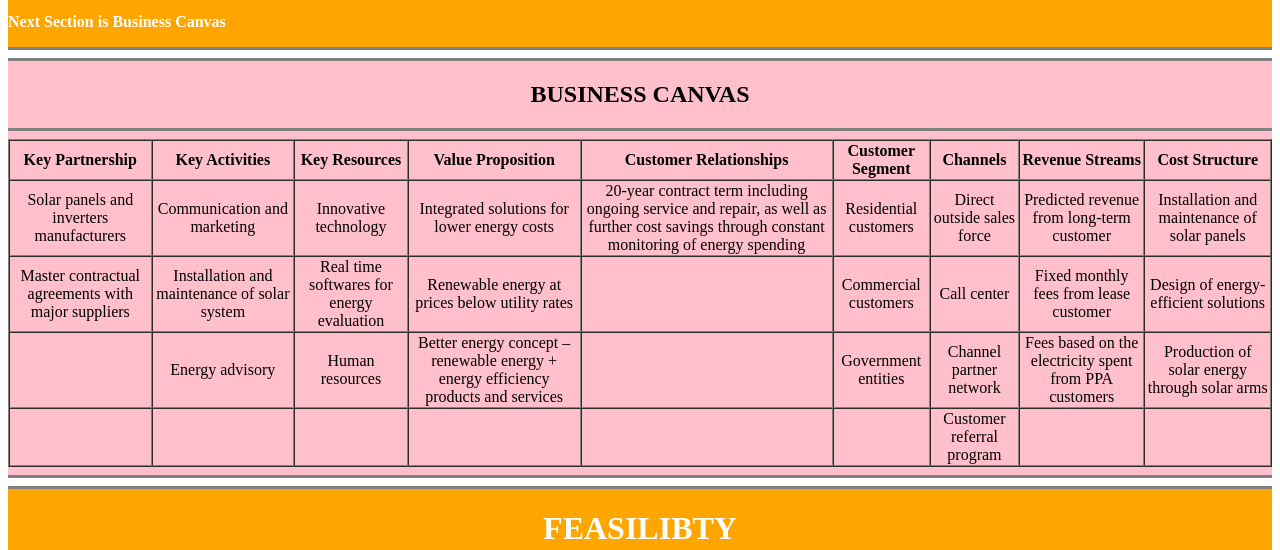
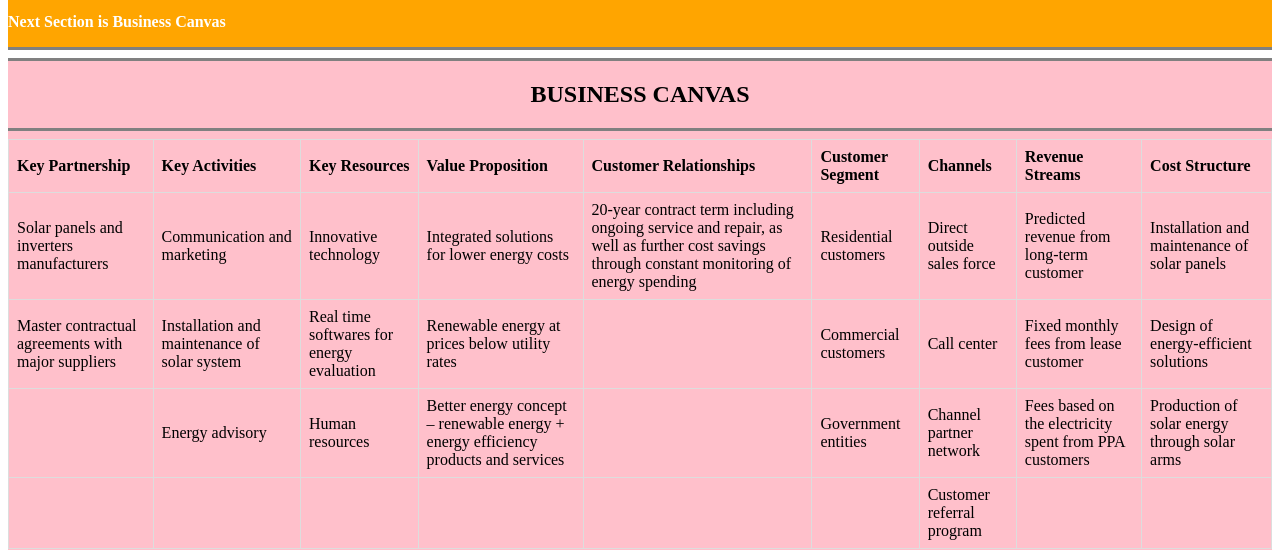
Before and after one commit to parthib-basu/HTML_BASICS, a plain HTML site: page index.html in a window 1280 px wide. Shown: the part 250-800 px from the top of the page. Drawn offline with Linux system fonts and the light colour scheme.

Commit message:
Update index.html

```diff
--- a/index.html
+++ b/index.html
@@ -9,6 +9,22 @@
 <meta name="viewport" content="width=device-width, initial-scale=1.0">
 <meta name="description" content="Just for fun"> <!-- This meta is used for SEO-->
 <style>
+	table {
+  border-collapse: collapse;
+  border-spacing: 0;
+  width: 100%;
+  border: 1px solid #ddd;
+}
+
+th, td {
+  text-align: left;
+  padding: 8px;
+}
+video {
+  max-width: 100%;
+  height: auto;
+}
+
   .cls{
      background-color: indigo;
 	 color: white;                     <!-- Style is CSS tag to define class and id for HTML body to enhance the look of the page-->
@@ -56,7 +72,7 @@
 <hr size="3" noshade>
 <h2 ALIGN="CENTER"><strong>BUSINESS CANVAS</strong></h2>
 <hr size="3" noshade>
-
+<div style="overflow-x:auto;">
 <table align="justify" border="1" cellpadding="1" cellspacing="0">
 <tr align="center">
     <td><strong> Key Partnership </td> 	<td><strong> Key Activities </td> 	<td> <strong>Key Resources </td> 	<td> <strong>Value Proposition </td>	<td><strong> Customer Relationships </td> <td> <strong>Customer Segment  </td>
@@ -109,6 +125,7 @@
 <td></td>
 <tr>
 </table>
+</div>
 <hr size="3" noshade>
 </div>
 
```
